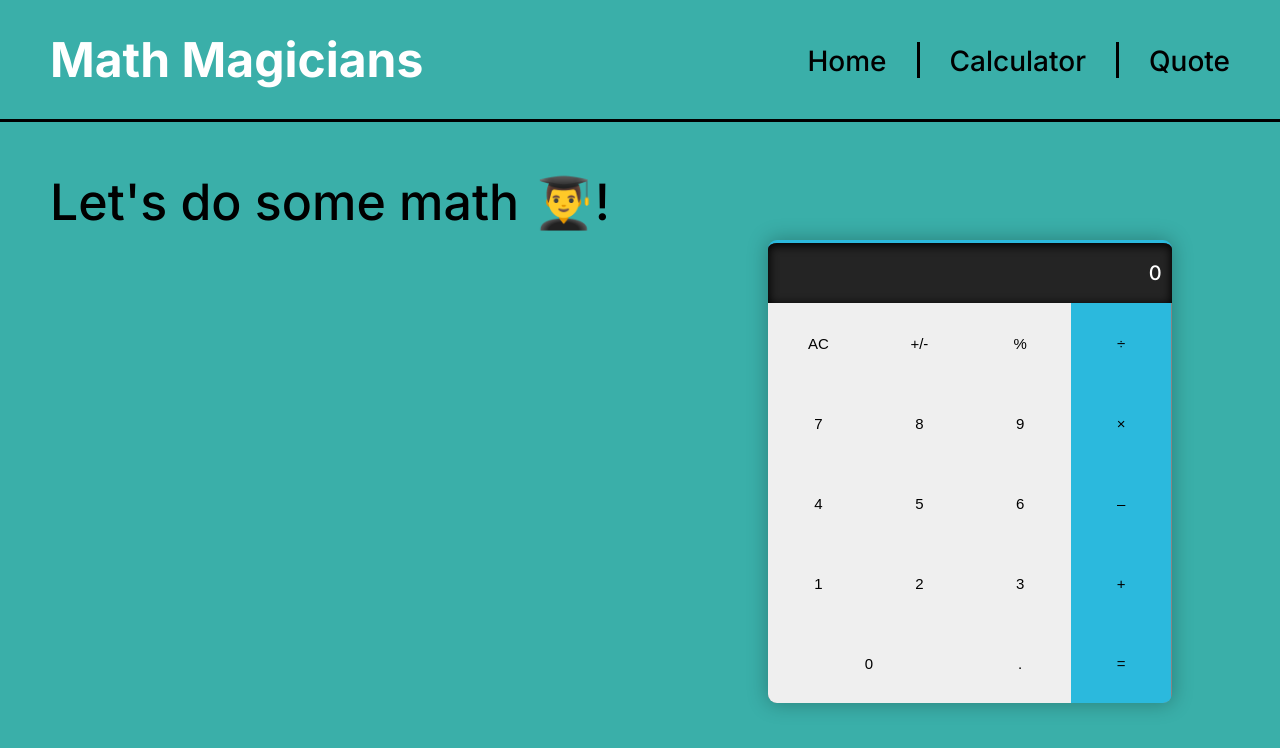
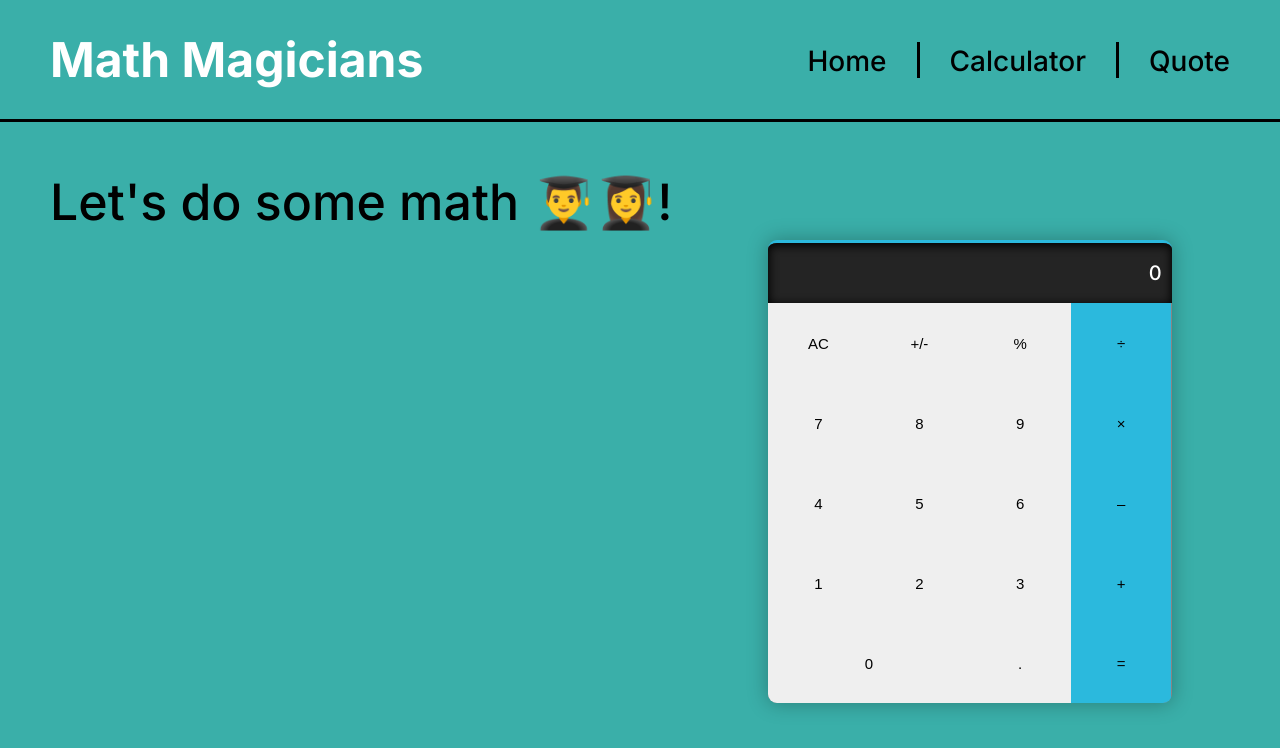
Before and after one commit to rustam-tolipov/math-magicians, a React (Create React App) app: page /#/calculator in a window 1280 px wide. Shown: the top 748 px of the page. Built offline with nearby package versions, Linux system fonts and the light colour scheme.

Commit message:
Heroku deployment test

```diff
--- a/src/components/pages/CalculatorPage.js
+++ b/src/components/pages/CalculatorPage.js
@@ -5,7 +5,7 @@ import Calculator from '../Calculator';
 function CalculatorPage() {
   return (
     <div className="calculator__page">
-      <h1 className="title">Let&#39;s do some math 👨‍🎓!</h1>
+      <h1 className="title">Let&#39;s do some math 👨‍🎓👩‍🎓!</h1>
       <Calculator />
     </div>
   );
```
